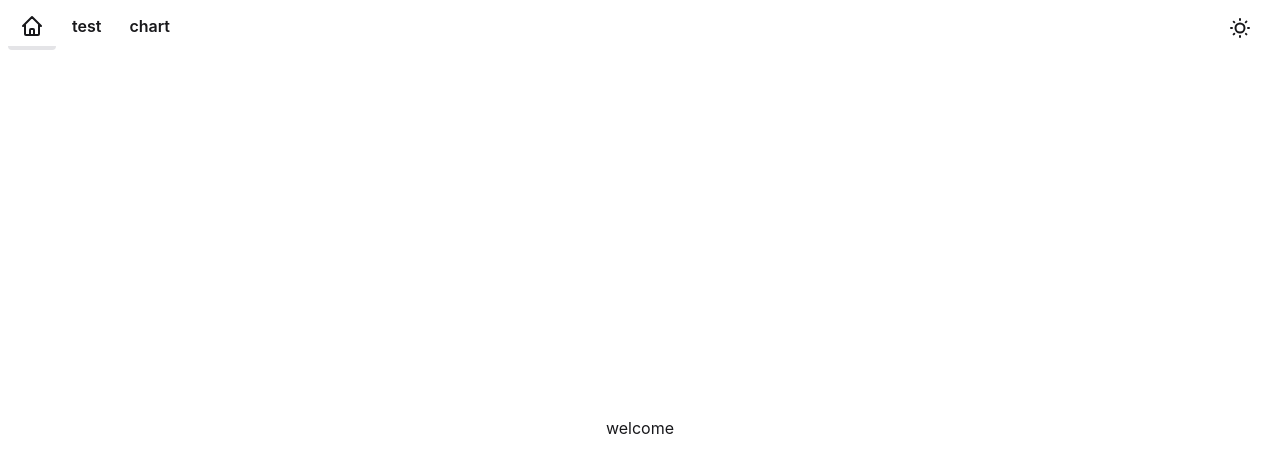
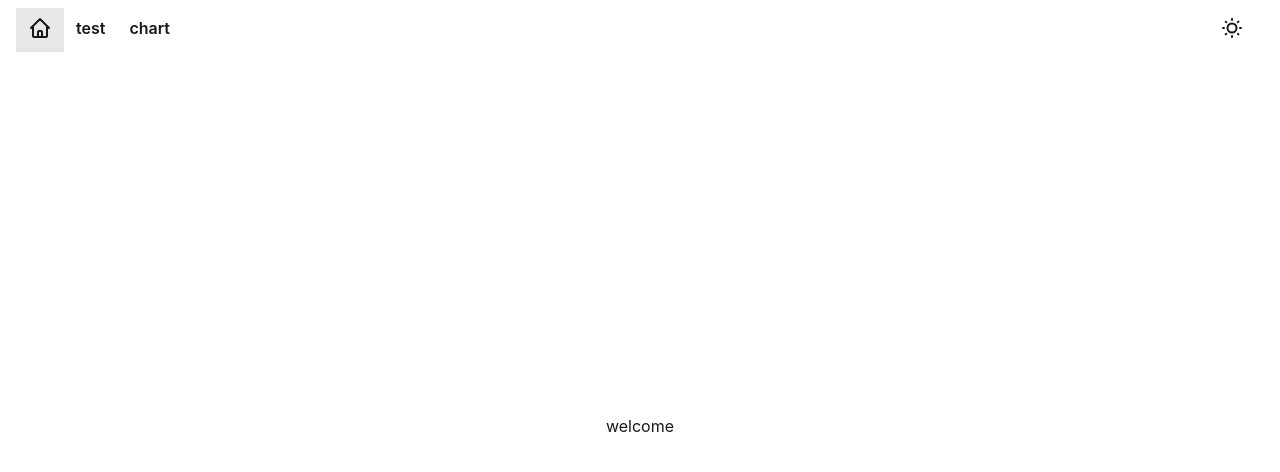
Before and after one commit to mojtabaAPK/vuejs, a Vue app: page / in a window 1280 px wide. Shown: the top 472 px of the page. Built offline with nearby package versions, Linux system fonts and the light colour scheme.

Commit message:
update version daisyui

```diff
--- a/package.json
+++ b/package.json
@@ -20,7 +20,7 @@
 	},
 	"devDependencies": {
 		"@vitejs/plugin-vue": "^5.2.1",
-		"daisyui": "^5.0.3",
+		"daisyui": "^5.7.13",
 		"gh-pages": "^6.3.0",
 		"tailwindcss": "^4.2.0",
 		"vite": "^6.2.0"
--- a/src/assets/styles/custom.css
+++ b/src/assets/styles/custom.css
@@ -38,8 +38,64 @@
 	height:revert;
 }
 
+
+@utility swap {
+	@apply items-center;
+
+	@apply hover:bg-primary/15;
+	&:hover{
+		@apply bg-base-content/10;
+		@apply dracula:bg-base-content/30;
+	}
+	@apply transition-[background,border,text] duration-300;
+	>input {
+		@apply transition-[background,border,text] duration-300;
+		@apply shadow-[none];
+		@apply w-[inherit] h-[inherit];
+		outline: none;
+		&:focus-visible{
+			outline: none;
+			outline-width: 0;
+			@apply bg-base-content/10;
+			@apply rounded-lg;
+			@apply dracula:bg-base-content/30;
+		}
+	}
+	>.swap-on, >.swap-off{
+		@apply m-auto;
+	}
+}
+@utility table {
+	:where(th) {
+		padding: 3px;
+	}
+}
+@utility btn {
+	outline: none;
+	@apply h-auto;
+	@apply transition-[background,border,text] duration-300;
+	@apply shadow-[none];
+	&:focus-visible{
+		outline: none;
+		outline-width: 0;
+		@apply bg-base-content/10;
+		@apply dracula:bg-base-content/30;
+	}
+	&:hover{
+		@apply bg-base-content/10;
+		@apply dracula:bg-base-content/30;
+	}
+}
+
 @custom-variant active-link {
 	&.router-link-active {
 		@slot;
 	}
 }
+
+
+@custom-variant dracula {
+	&:where([data-theme=dracula], [data-theme=dracula] *) {
+		@slot;
+	}
+}
--- a/src/assets/styles/style.css
+++ b/src/assets/styles/style.css
@@ -6,3 +6,7 @@
 @import "../../assets/styles/base.css";
 
 @import "../../assets/styles/custom.css";
+
+@utility fix-animation {
+	@apply transition-all duration-300;
+}
--- a/src/components/navebar/links.vue
+++ b/src/components/navebar/links.vue
@@ -1,43 +1,43 @@
 <template>
-    <div class="one">
-        <router-link :to='{ name: "home" }'>
+	<router-link :to="{ name: 'home' }" class="menu-item">
 		<home />
 	</router-link>
-        <router-link :to='{ name: value }' v-for="(value, key) in links">
-            {{key}}
+	<router-link :to="{ name: value }" v-for="(value, key) in links" class="menu-item">
+		{{ key }}
 	</router-link>
-    </div>
 </template>
 
 <style scoped>
-@reference "@/assets/styles/style.css";
-.one {
-    @apply flex flex-1 items-center gap-1;
-    & a {
-        @apply btn btn-ghost text-base p-2 px-3 min-h-0 h-auto items-center;
-        @apply active-link:border-b-neutral-content! border-0 border-b-4! rounded-b-sm;
+@reference "#css";
+.menu-item {
+    @apply relative z-1 flex items-center justify-center;
+    @apply transition-all duration-300;
+    @apply text-base btn btn-ghost;
+    @apply h-11 px-3 py-0;
+	@apply rounded-none;
+    @apply active-link:border-b-neutral-content! border-0 border-b-4!;
 }
+.menu-item:hover {
+    anchor-name: --hover-item;
 }
 
 </style>
 
 <script>
-
-import home             from '@/components/icons/home.vue';
+import home from "@/components/icons/home.vue";
 
 export default {
-    components:{
+	components: {
 		home,
 	},
-    data(){
+	data() {
 		return {
-            links:{
+			links: {
 				//text:to_link_name
-                test:'test',
-                chart:'chart'
-            }
-        }
+				test: "test",
+				chart: "chart",
 			},
-}
-
+		};
+	},
+};
 </script>
--- a/src/components/navebar/mainNaveBar.vue
+++ b/src/components/navebar/mainNaveBar.vue
@@ -1,34 +1,62 @@
 <template>
-    <div class="main-navebar">
-        <Links />
-        <Settings/>
-    </div>
+	<div class="main-navebar">
+		<nav class="menu">
+			<div class="menu-bg"></div>
 
+			<links/>
+            <toggle-theme class="ml-auto"/>
+		</nav>
+	</div>
 </template>
 
 <script>
-
-import Links            from '@/components/navebar/links.vue';
-import Settings         from '@/components/navebar/settings.vue';
+import Links from "@/components/navebar/links.vue";
+import toggleTheme from "@/components/navebar/toggleTheme.vue";
 
 export default {
+	components: {
+		Links,
+		toggleTheme,
+	},
+};
+</script>
 
-    components:{
-        Links,
-        Settings,
-    }
+<style scoped>
+@reference "#css";
+
+.main-navebar {
+	@apply navbar bg-chartBG items-stretch;
+	@apply transition-all duration-300;
+	@apply p-0 px-2 min-h-auto;
+}
+
+.menu {
+    @apply flex relative flex-row gap-0 pb-0 w-full;
+}
+
+.menu-bg {
+    @apply absolute z-0 pointer-events-none;
+    @apply transition-all duration-200;
+    @apply opacity-0 bg-base-300 dracula:bg-neutral;
+
+    position-anchor: --hover-item;
+
+    left: anchor(left);
+    top: anchor(top);
+    width: anchor-size(width);
+    height: anchor-size(height);
 
 }
 
-</script>
-
-<style scoped>
-@reference "@/assets/styles/style.css";
-
-.main-navebar {
-    @apply navbar bg-base-100 items-stretch ;
-    @apply transition-all duration-300;
-    @apply p-0 px-2 min-h-14;
+.menu:has(.menu-item:hover) .menu-bg {
+    @apply opacity-100;
 }
 
+@supports not (position-anchor: --hover-item) {
+    .menu-bg { @apply hidden; }
+
+    .menu-item:hover {
+        @apply bg-base-300;
+    }
+}
 </style>
```
Also changed, not shown: 1 other file (tests, documents, lock files or other folders). Lines whose indentation alone changed are shown as unchanged.
